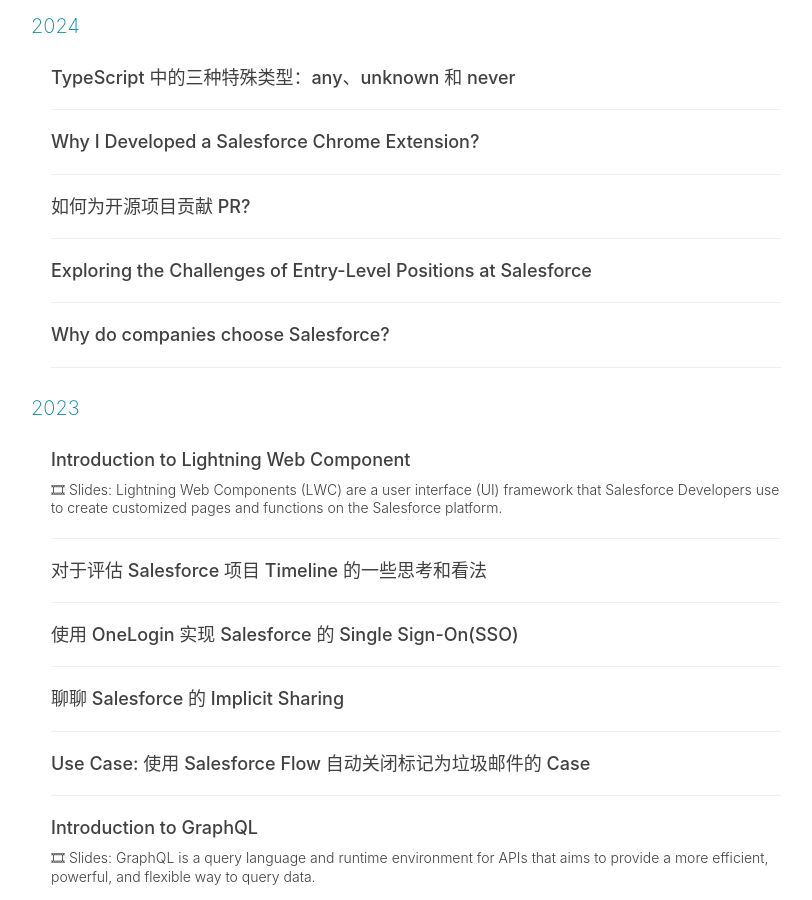
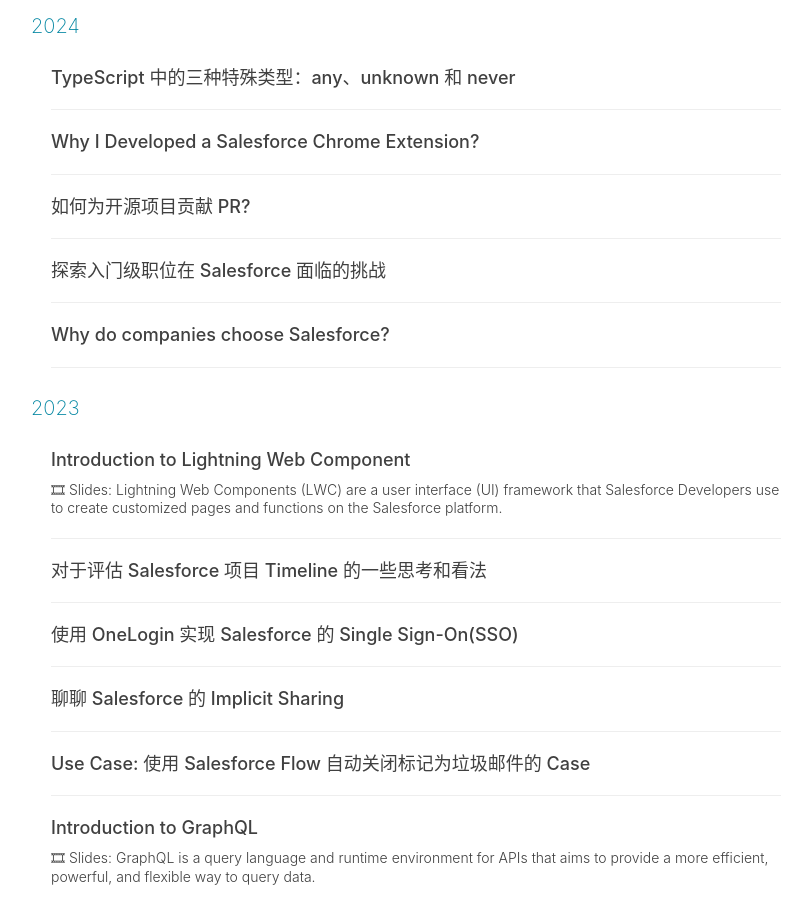
Before and after one commit to dyncan/dyncan.github.io, a Jekyll site: the page built from archive.html, in a window 1280 px wide and 900 px high, scrolled down 755 px. Shown: the whole window, without its empty margins (234-1046 px from the left). Built offline with Jekyll 4.4.1, drawn with Linux system fonts in a browser that asks for light colours; nearby versions of some CDN libraries; comment, search, counter and statistics services are not loaded.

Commit message:
update post title from en to zh

```diff
--- a/_posts/2024-03-04-exploring-the-challenges-of-entry-level-positions-at-salesforce.markdown
+++ b/_posts/2024-03-04-exploring-the-challenges-of-entry-level-positions-at-salesforce.markdown
@@ -1,6 +1,6 @@
 ---
 layout: post
-title: "Exploring the Challenges of Entry-Level Positions at Salesforce"
+title: "探索入门级职位在 Salesforce 面临的挑战"
 subtitle: ""
 date: 2024-03-04 12:00:00
 author: "Peter Dong"
```
